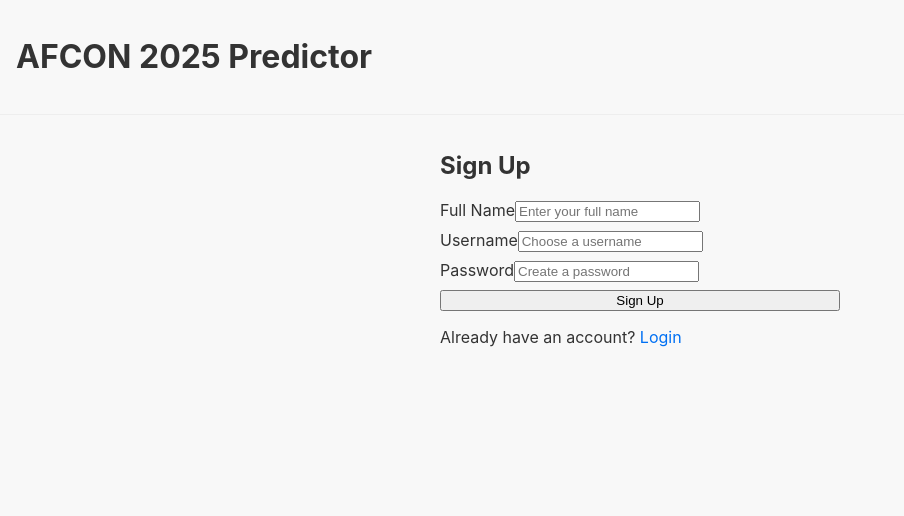
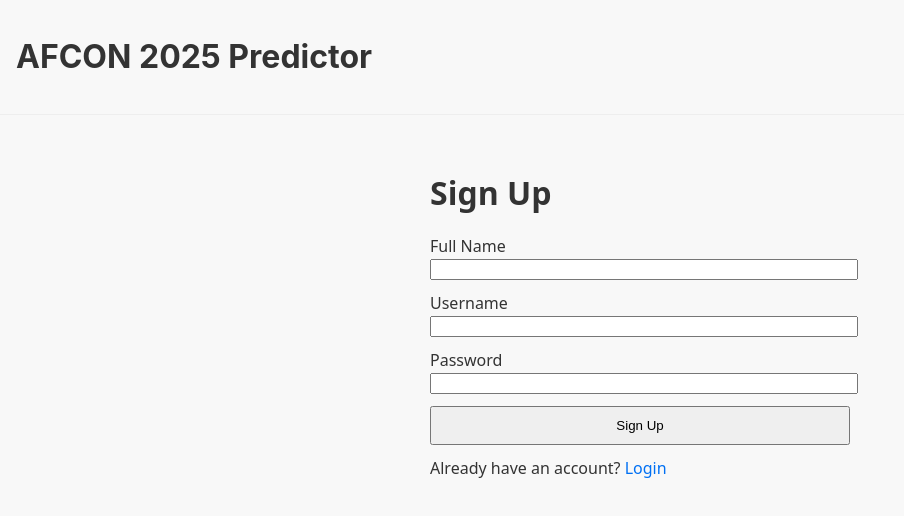
Before and after one commit to ZouhairHR/Prediction-AFCON-2025, a Next.js app: page /signup in a window 1280 px wide. Shown: the top 516 px of the page, without its empty margins (0-904 px from the left). Built offline with nearby package versions, Linux system fonts and the light colour scheme.

Commit message:
Refactor SignupPage to use new signup form

```diff
--- a/app/signup/page.tsx
+++ b/app/signup/page.tsx
@@ -1,82 +1,47 @@
-import { useState } from 'react';
-import { createClient } from '../../lib/supabase/client';
-import { useRouter } from 'next/navigation';
+import Link from 'next/link'
+import { signup } from './actions'
 
-export default function SignupPage() {
-  const [fullName, setFullName] = useState('');
-  const [username, setUsername] = useState('');
-  const [password, setPassword] = useState('');
-  const [error, setError] = useState<string | null>(null);
-  const router = useRouter();
-
-  const handleSubmit = async (e: React.FormEvent) => {
-    e.preventDefault();
-    setError(null);
-    const email = `${username}@afcon.local`;
-    const supabase = createClient();
-    const { data: signUpData, error: signUpError } = await supabase.auth.signUp({ email, password });
-    if (signUpError) {
-      setError(signUpError.message);
-      return;
-    }
-    const user = signUpData.user;
-    if (!user) {
-      setError('Unexpected error: user not returned');
-      return;
-    }
-    const { error: profileError } = await supabase.from('profiles').insert({
-      id: user.id,
-      full_name: fullName,
-      username,
-      is_admin: false,
-    });
-    if (profileError) {
-      setError(profileError.message);
-      return;
-    }
-    router.push('/predictions');
-  };
+export default function SignUpPage({
+  searchParams,
+}: {
+  searchParams?: { error?: string }
+}) {
+  const error = searchParams?.error
 
   return (
-    <div style={{ maxWidth: 400, margin: '0 auto' }}>
-      <h2>Sign Up</h2>
-      <form onSubmit={handleSubmit} style={{ display: 'flex', flexDirection: 'column', gap: '0.5rem' }}>
-        <label>
-          Full Name
-          <input
-            type="text"
-            value={fullName}
-            onChange={(e) => setFullName(e.target.value)}
-            required
-            placeholder="Enter your full name"
-          />
-        </label>
-        <label>
-          Username
-          <input
-            type="text"
-            value={username}
-            onChange={(e) => setUsername(e.target.value)}
-            required
-            placeholder="Choose a username"
-          />
-        </label>
-        <label>
-          Password
-          <input
-            type="password"
-            value={password}
-            onChange={(e) => setPassword(e.target.value)}
-            required
-            placeholder="Create a password"
-          />
-        </label>
-        {error && <p style={{ color: 'red' }}>{error}</p>}
-        <button type="submit">Sign Up</button>
+    <main style={{ maxWidth: 420, margin: '40px auto', fontFamily: 'system-ui' }}>
+      <h1>Sign Up</h1>
+
+      {error ? (
+        <p style={{ color: 'crimson' }}>
+          {error === 'missing' ? 'Please fill all fields.' : decodeURIComponent(error)}
+        </p>
+      ) : null}
+
+      <form action={signup}>
+        <div style={{ marginBottom: 12 }}>
+          <label>Full Name</label>
+          <input name="full_name" required style={{ width: '100%' }} />
+        </div>
+
+        <div style={{ marginBottom: 12 }}>
+          <label>Username</label>
+          <input name="username" required style={{ width: '100%' }} />
+        </div>
+
+        <div style={{ marginBottom: 12 }}>
+          <label>Password</label>
+          <input name="password" type="password" required style={{ width: '100%' }} />
+        </div>
+
+        <button type="submit" style={{ width: '100%', padding: 10 }}>
+          Sign Up
+        </button>
       </form>
-      <p>
-        Already have an account? <a href="/login">Login</a>
+
+      <p style={{ marginTop: 12 }}>
+        Already have an account? <Link href="/login">Login</Link>
       </p>
-    </div>
-  );
+    </main>
+  )
 }
```
